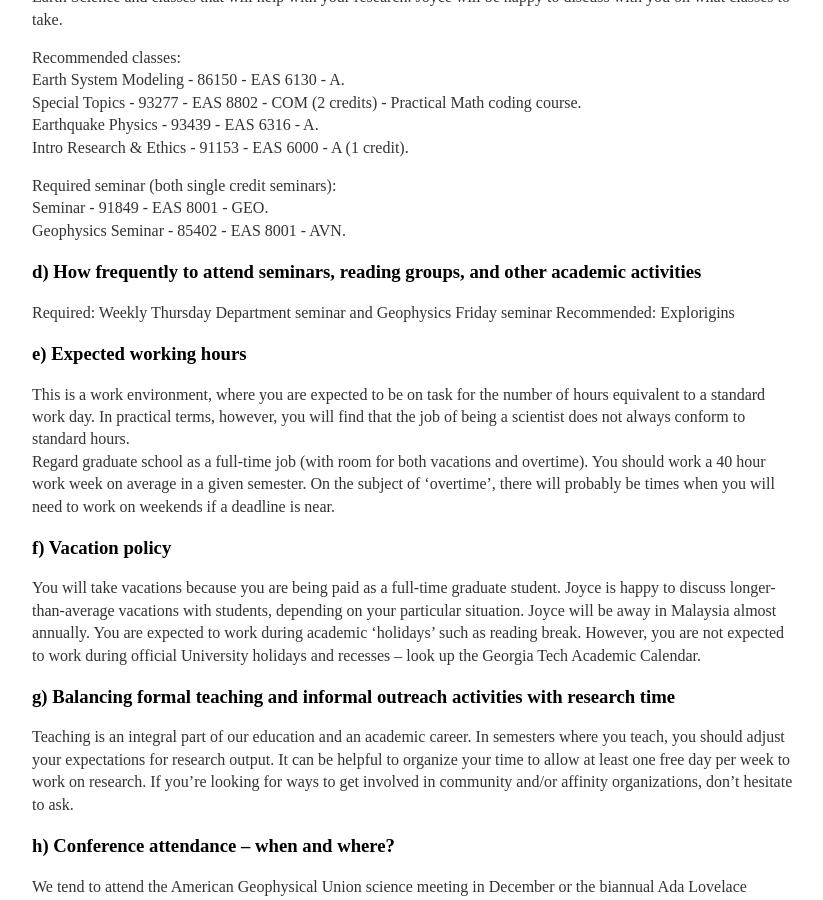
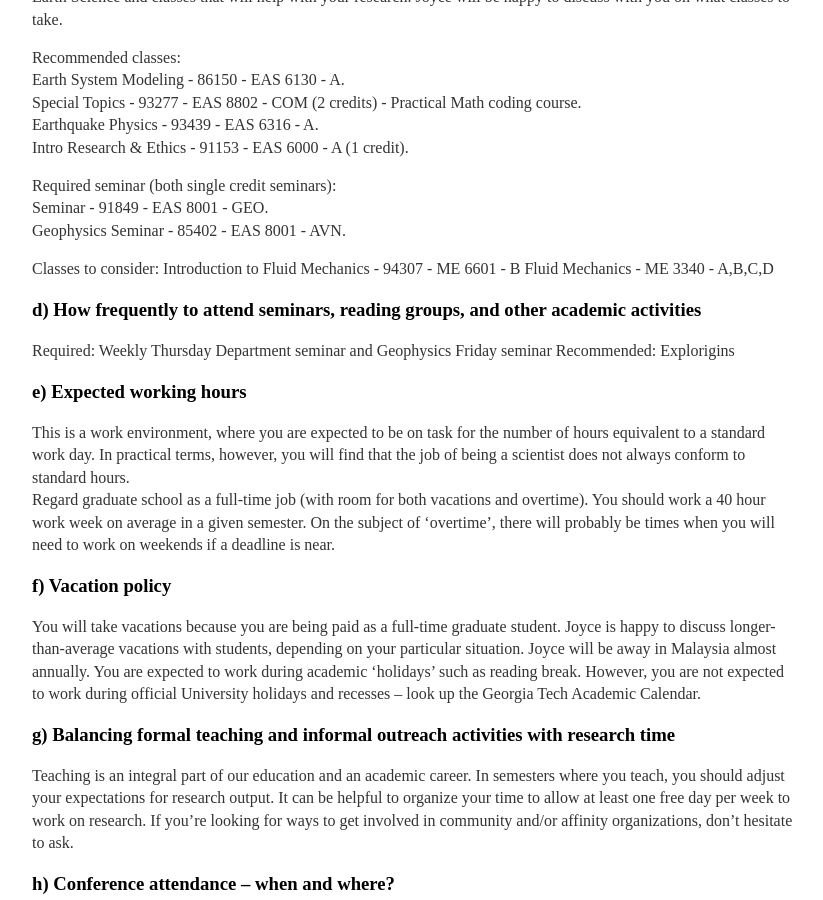
Before and after one commit to joycesim/joycesim.github.io, a Jekyll site: the page built from SimLabExpectations/index.md, in a window 1280 px wide and 900 px high, scrolled down 1042 px. Shown: the whole window, without its empty margins (224-1047 px from the left). Built offline with Jekyll 4.4.1, drawn with Linux system fonts in a browser that asks for light colours.

Commit message:
Update index.md

```diff
--- a/SimLabExpectations/index.md
+++ b/SimLabExpectations/index.md
@@ -47,6 +47,10 @@
 Required seminar (both single credit seminars):
 Seminar - 91849 - EAS 8001 - GEO.
 Geophysics Seminar - 85402 - EAS 8001 - AVN.
+
+Classes to consider:
+Introduction to Fluid Mechanics - 94307 - ME 6601 - B
+Fluid Mechanics - ME 3340 - A,B,C,D
 
 ### d)    How frequently to attend seminars, reading groups, and other academic activities
 
```
